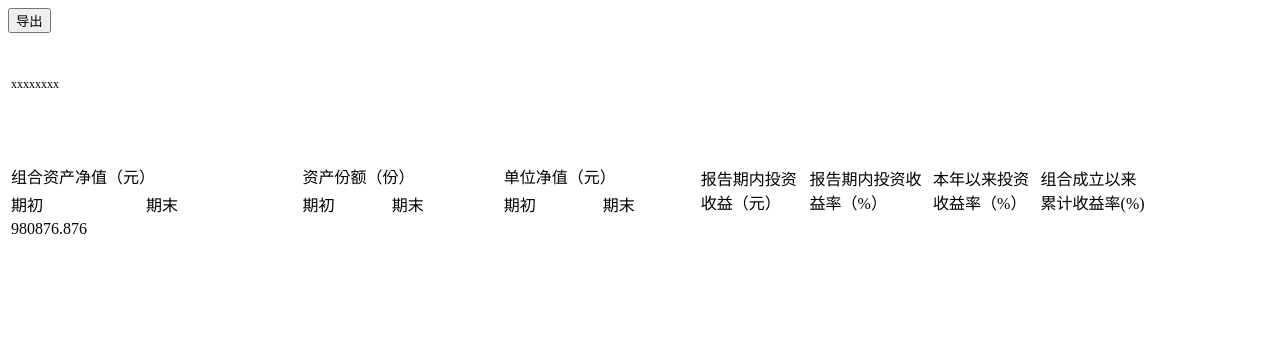
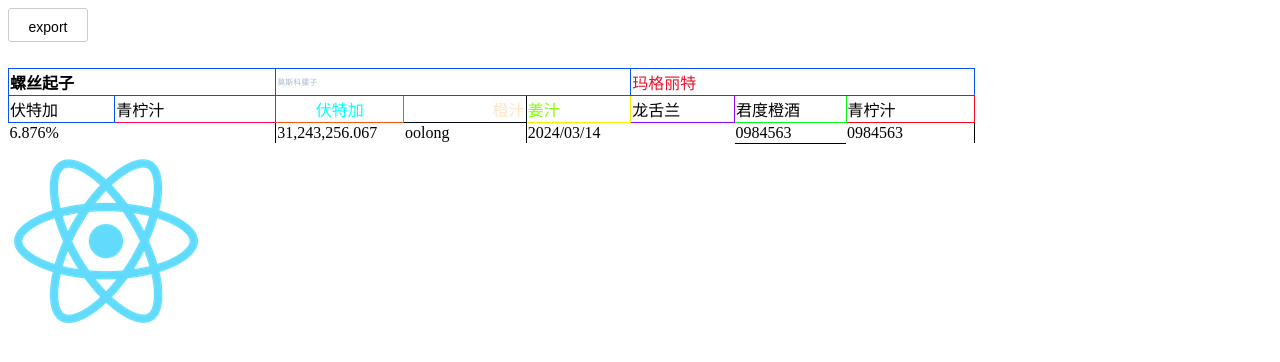
Before and after one commit to sxyuanfeng/cx-html2excel, a website built with webpack: page index.html in a window 1280 px wide. Built offline with nearby package versions, Linux system fonts and the light colour scheme.

Commit message:
feat: add README...

```diff
--- a/index.html
+++ b/index.html
@@ -9,12 +9,11 @@
   <script src="dist/cx-html2excel.js"></script>
 </head>
 
-<body class="vh-100 d-flex flex-column">
-
+<body>
   <div>
-        <button onclick='handleExport()'>导出</button>
+    <button onclick='handleExport()' style="width: 80px; height: 34px; line-height: 34px; font-size: 14px; background-color: white; border: 1px solid #ccc; border-radius: 3px; cursor: pointer;">export</button>
     <div>
-          <table id='table-id'>
+      <table id='table-id' style="border-collapse: collapse; border-spacing: 0;">
         <colgroup>
           <col style='width: 191px' />
           <col style='width: 299px' />
@@ -29,66 +28,67 @@
           <col style='width: 119px' />
           <col style='width: 119px' />
         </colgroup>
-            <tr>
-              <td style='height: 96px; font-size: 9pt; font-family: SimSun' colSpan="2">
-                xxxxxxxx
-              </td>
-            </tr>
         <tr style='height: 26px'></tr>
         <tr>
-              <td colSpan="2">
-                组合资产净值（元）
+          <td colSpan="2" style="border: 1px solid rgb(7, 83, 247); font-weight: 700;">
+            螺丝起子
           </td>
-              <td colSpan="2">
-                资产份额（份）
+          <td colSpan="3" style="border: 1px solid rgb(7, 83, 247); color: #abc; font-size: 8px">
+            莫斯科骡子
           </td>
-              <td colSpan="2">
-                单位净值（元）
-              </td>
-              <td
-                rowSpan="2"
-              >
-                报告期内投资收益（元）
-              </td>
-              <td
-                rowSpan="2"
-              >
-                报告期内投资收益率（%）
-              </td>
-              <td
-                rowSpan="2"
-              >
-                本年以来投资收益率（%）
-              </td>
-              <td
-                rowSpan="2"
-              >
-                组合成立以来累计收益率(%)
+          <td colSpan="3" style="border: 1px solid rgb(7, 83, 247); color: rgb(237, 16, 42);">
+            玛格丽特
           </td>
         </tr>
         <tr>
-              <td>
-                期初
+          <td style="border: 1px solid rgb(7, 83, 247)">
+            伏特加
           </td>
-              <td>
-                期末
+          <td style="border: 1px solid rgb(247, 7, 95)">
+            青柠汁
           </td>
-              <td>
-                期初
+          <td style="border: 1px solid rgb(247, 87, 7); text-align: center; color: aqua;">
+            伏特加
           </td>
-              <td>
-                期末
+          <td style="border: 1px solid rgb(3, 8, 19); text-align: right; color: bisque;">
+            橙汁
           </td>
-              <td>
-                期初
+          <td style="border: 1px solid rgb(247, 239, 7); text-align: left; color: chartreuse;">
+            姜汁
           </td>
-              <td>
-                期末
+          <td style="border: 1px solid rgb(147, 7, 247)">
+            龙舌兰
+          </td>
+          <td style="border: 1px solid rgb(7, 247, 23)">
+            君度橙酒
+          </td>
+          <td style="border: 1px solid rgb(247, 7, 35)">
+            青柠汁
           </td>
         </tr>
         <tr>
-              <td data-numfmt='0.00%'>
-                980876.876
+          <td colspan="2" data-z="0.00%" style="border-right: 1px solid #000">
+            6.876%
+          </td>
+          <td colspan="1" data-z="_(* #,##0.00_);_(* (#,##0.00);_(* "-"??_);_(@_)">
+            31,243,256.067
+          </td>
+          <td colspan="1" data-v="whisky + vodka" style="border-top: 1px solid #000">
+            oolong
+          </td>
+          <td colspan="2"  style="border-left: 1px solid #000">
+            2024/03/14
+          </td>
+          <td data-t="s" style="border-bottom: 1px solid #000;">
+            0984563
+          </td>
+          <td style="border-right: 1px solid #000;">
+            0984563
+          </td>
+        </tr>
+        <tr>
+          <td colspan="8">
+            <img src="./demo/logo192.png">
           </td>
         </tr>
       </table>
@@ -98,7 +98,7 @@
   <script>
     async function handleExport() {
       let table_elt = document.getElementById('table-id');
-            let buffer = await html2excel.generateExcel([{name: 'xxx1', elet: table_elt}]);
+      let buffer = await html2excel.generateExcel([{name: 'xxx1', elet: table_elt}], { UTC: true });
       saveAs(
         new Blob([buffer], { type: 'application/vnd.openxmlformats' }),
         'excel.xlsx'
--- a/src/html2excel.js
+++ b/src/html2excel.js
@@ -1,10 +1,3 @@
-/*
- * @Author: xujiang
- * @Date: 2024-02-28 15:59:48
- * @LastEditors: xujiang
- * Copyright (c) 2024 by xujiang/cicc, All Rights Reserved.
- */
-
 const ExcelJS = require('exceljs');
 
 var pdre1 = /^(\d+):(\d+)(:\d+)?(\.\d+)?$/; // HH:MM[:SS[.UUU]]
@@ -89,7 +82,7 @@ export function generateExcel(tables, userOptions) {
 			if (ops.font) cell.font = data[key].s.font;
 			if (ops.alignment) cell.alignment = data[key].s.alignment;
 			if (ops.border) cell.border = data[key].s.border;
-			if (ops.numfmt) cell.numFmt = data[key].s.numfmt;
+			if (ops.numfmt) cell.numFmt = data[key].z;
 			if (ops.chart && data[key].chart) {
 				const imageId = workbook.addImage({
 					base64: data[key].chart.base64,
@@ -171,7 +164,7 @@ function sheet_add_dom(ws, table, _opts) {
 			if (opts.display && is_dom_element_hidden(elt)) continue;
 			var v = elt.hasAttribute('data-v') ? elt.getAttribute('data-v') : elt.hasAttribute('v') ? elt.getAttribute('v') : htmldecode(elt.innerHTML);
 			var z = elt.getAttribute('data-z') || elt.getAttribute('z');
-			var numfmt = elt.getAttribute('data-numfmt') || elt.getAttribute('numfmt');
+			// var numfmt = elt.getAttribute('data-numfmt') || elt.getAttribute('numfmt');
 			for(midx = 0; midx < merges.length; ++midx) {
 				var m = merges[midx];
 				if(m.s.c == C + or_C && m.s.r < R + or_R && R + or_R <= m.e.r) { C = m.e.c+1 - or_C; midx = -1; }
@@ -191,7 +184,8 @@ function sheet_add_dom(ws, table, _opts) {
 					o = ({t:'d', v:parseDate(v)});
 					if(opts.UTC) o.v = local_to_utc(o.v);
 					if(!opts.cellDates) o = ({t:'n', v:datenum(o.v)});
-					o.z = opts.dateNF || table_fmt[14];
+					// o.z = opts.dateNF || table_fmt[14];
+					o.z = opts.dateNF || z || table_fmt[14];
 				}
 			}
 			if(o.z === undefined && z != null) o.z = z;
@@ -206,7 +200,7 @@ function sheet_add_dom(ws, table, _opts) {
 			if (parseChart(elt)) {
 				o.chart = parseChart(elt, C + or_C, R + or_R);
 			}
-			o.s.numfmt = numfmt;
+			// o.s.numfmt = numfmt;
 			// if(dense) { if(!ws["!data"][R + or_R]) ws["!data"][R + or_R] = []; ws["!data"][R + or_R][C + or_C] = o; }
 			// else ws[encode_cell({c:C + or_C, r:R + or_R})] = o;
 			if (!ws["!data"]) {
@@ -399,6 +393,7 @@ function get_get_computed_style_function(element) {
 }
 
 function local_to_utc(local) {
+	console.log(new Date(Date.UTC(local.getFullYear(), local.getMonth(), local.getDate(), local.getHours(), local.getMinutes(), local.getSeconds(), local.getMilliseconds())))
 	return new Date(Date.UTC(local.getFullYear(), local.getMonth(), local.getDate(), local.getHours(), local.getMinutes(), local.getSeconds(), local.getMilliseconds()));
 }
 
--- a/webpack.config.js
+++ b/webpack.config.js
@@ -1,9 +1,3 @@
-/*
- * @Author: xujiang
- * @Date: 2024-03-13 15:31:40
- * @LastEditors: xujiang
- * Copyright (c) 2024 by xujiang/cicc, All Rights Reserved.
- */
 const path = require('path')
 
 function buildConfig(prod, umd = false) {
```
Also changed, not shown: README.md, demo/logo192.png (added), dist/cx-html2excel.js, dist/cx-html2excel.min.mjs, dist/cx-html2excel.mjs, 3 other files. Lines whose indentation alone changed are shown as unchanged.
